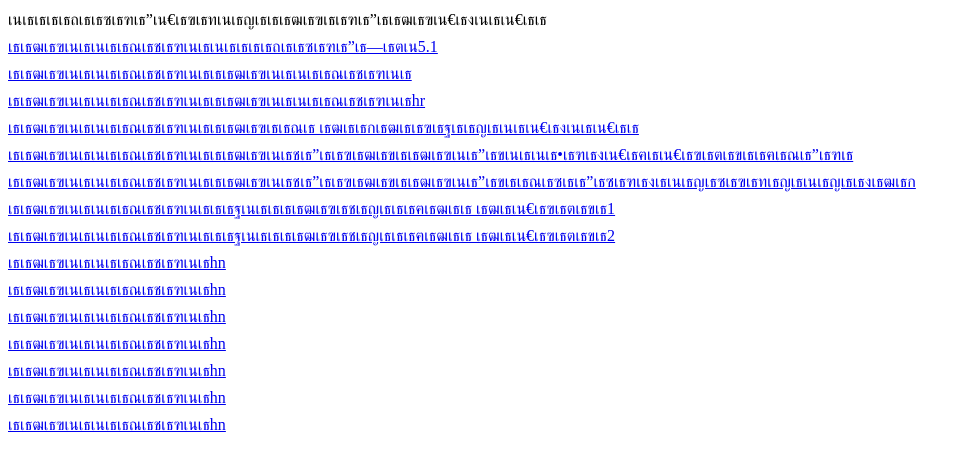
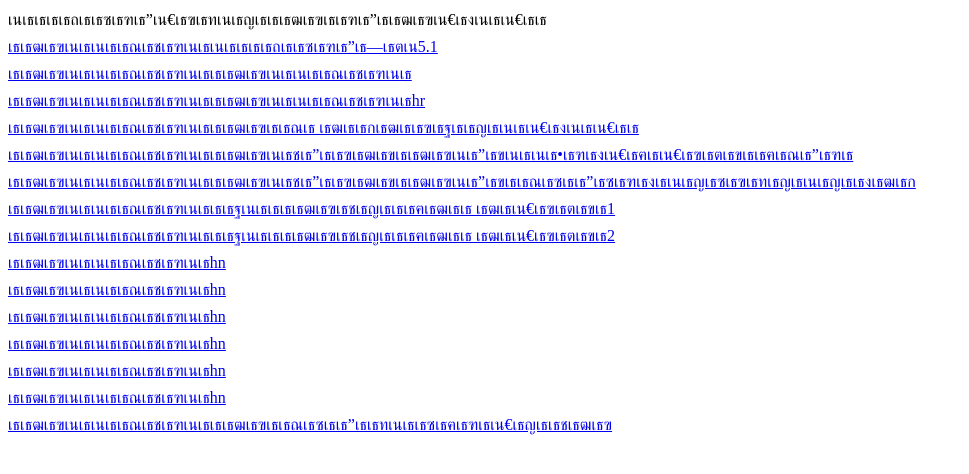
Before and after one commit to meen6767/meen6767, a plain HTML site: page index.html in a window 1280 px wide. Shown: the whole page, without its empty margins (0-969 px from the left). Drawn offline with Linux system fonts and the light colour scheme.

Commit message:
Update link text for 6.5.html in index.html

```diff
--- a/index.html
+++ b/index.html
@@ -19,6 +19,6 @@
       <a href="tanaton1.html" target=_blank>การใช้คำสั่งhn</a><br>
       <a href="tanaton2.html" target=_blank>การใช้คำสั่งhn</a><br>
       <a href="tanaton3.html" target=_blank>การใช้คำสั่งhn</a><br>
-      <a href="6.5.html" target=_blank>การใช้คำสั่งhn</a><br>
+      <a href="6.5.html" target=_blank>การใช้คำสั่งการกำหนดพื้นหลังเอกสาร</a><br>
   </body>
 </htm>
```
